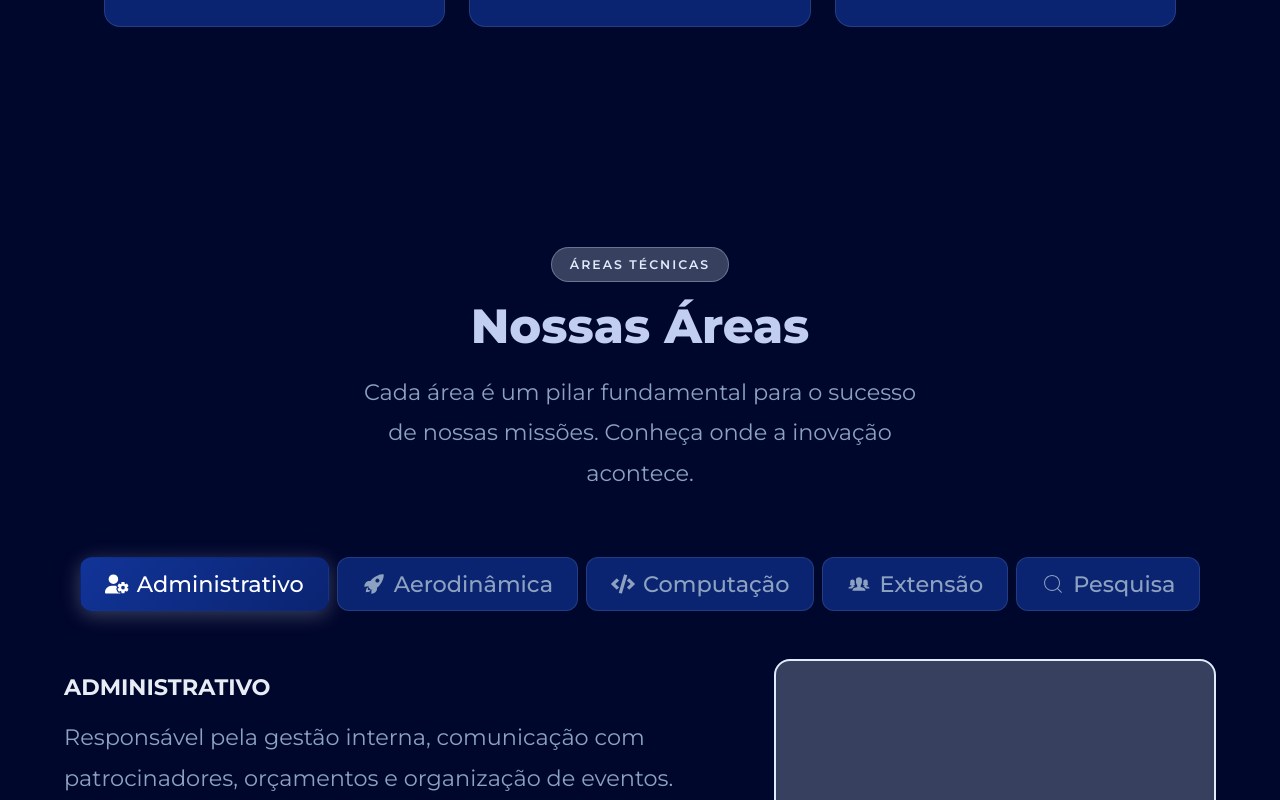
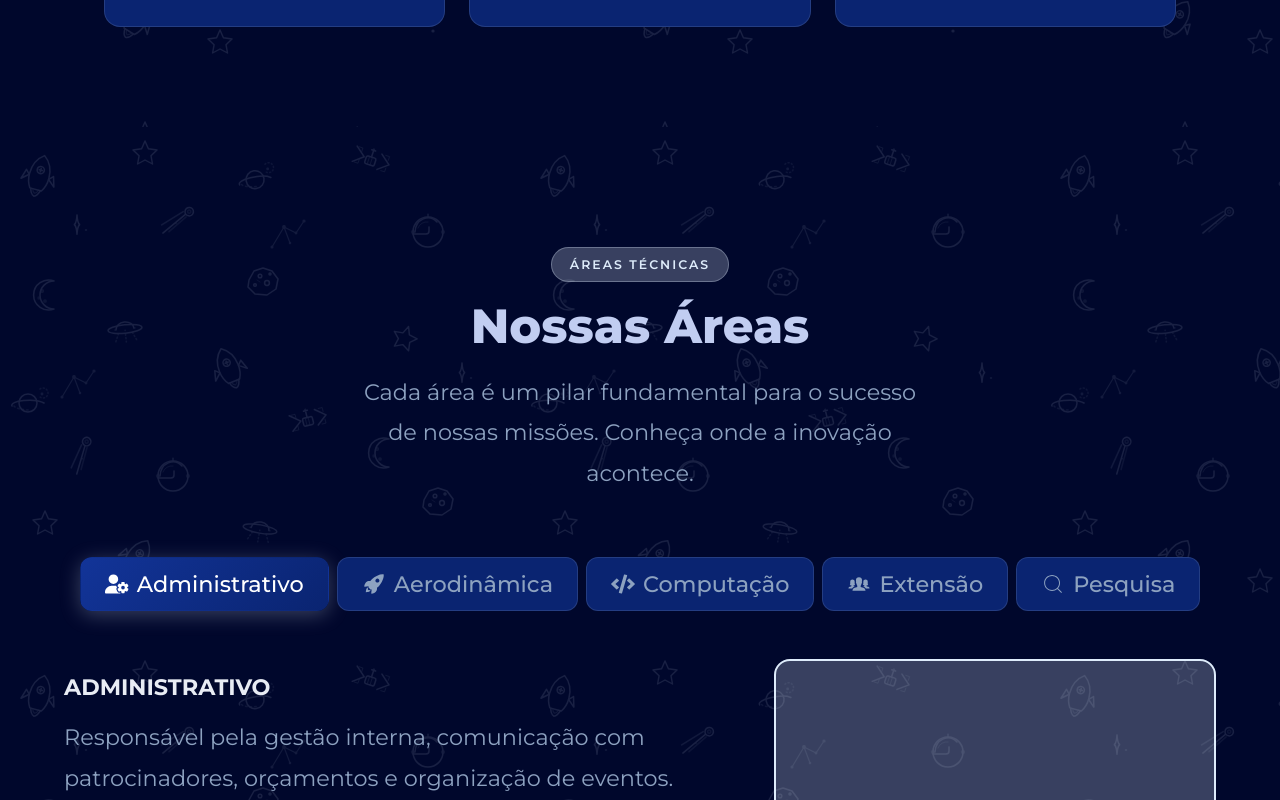
Before and after one commit to OrionAerospace/Site-Orion, a React (Vite) app: page / in a window 1280 px wide. Shown: the part 2280-3080 px from the top of the page. Built offline with nearby package versions, Linux system fonts and the light colour scheme.

Commit message:
Background implementado

```diff
--- a/src/index.css
+++ b/src/index.css
@@ -99,6 +99,7 @@ ul {
 .section {
     padding: var(--section-padding) 0;
     position: relative;
+    background-image: url('/src/assets/space-pattern.svg');
 }
 
 .section-header {
--- a/src/pages/Areas/Areas.css
+++ b/src/pages/Areas/Areas.css
@@ -3,7 +3,7 @@
 }
 
 .areas {
-  background: var(--bg-primary);
+  background-color: var(--bg-primary);
   position: relative;
   overflow: hidden;
 }
--- a/src/pages/Processo/Processo.css
+++ b/src/pages/Processo/Processo.css
@@ -1,5 +1,5 @@
 .processo {
-    background: var(--bg-primary);
+    background-color: var(--bg-primary);
 }
 
 .processo-grid {
--- a/src/pages/Sobre/Sobre.jsx
+++ b/src/pages/Sobre/Sobre.jsx
@@ -1,5 +1,5 @@
 import './Sobre.css';
-import foguete from '../../assets/foguete.jpg';
+import foguete from '../../assets/hero-rocket.png';
 
 
 export default function Sobre() {
--- a/src/pages/Trajetoria/Trajetoria.css
+++ b/src/pages/Trajetoria/Trajetoria.css
@@ -1,6 +1,6 @@
 /* ===== TRAJETÓRIA (ABAS) ===== */
 .conquistas {
-    background: var(--bg-secondary);
+    background-color: var(--bg-secondary);
 }
 
 /* --- ESTILOS DAS ABAS --- */
```
Also changed, not shown: src/assets/space-pattern.svg (added).
